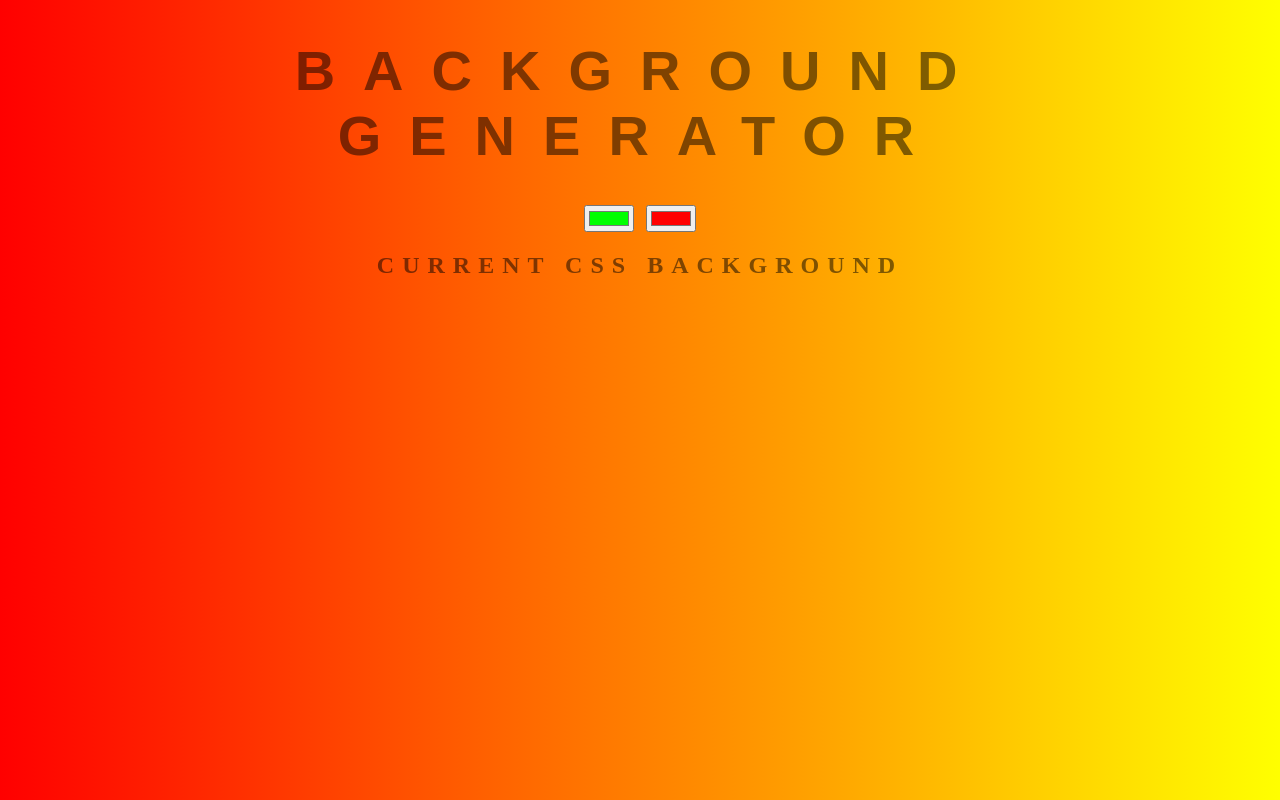
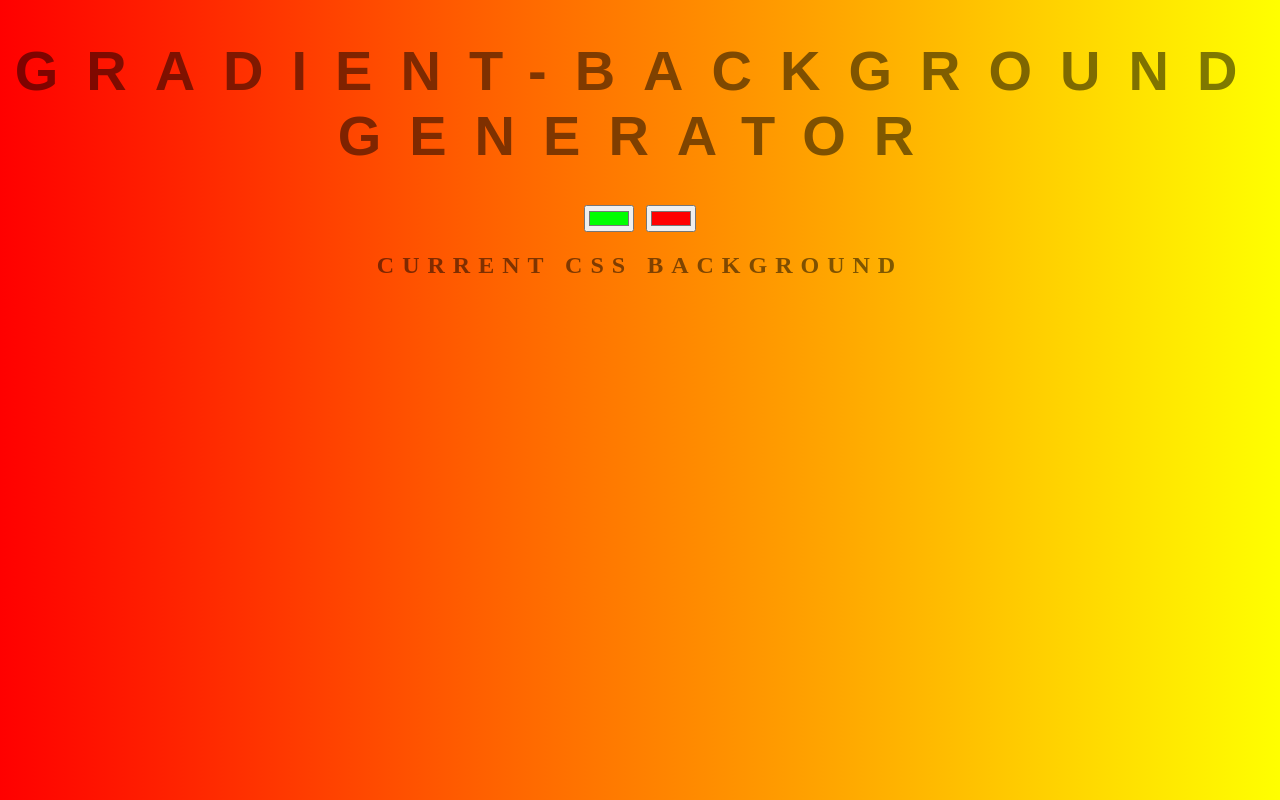
Before and after one commit to prashantkumarkaushik/gradient-background, a plain HTML site: page index.html in a window 1280 px wide. Drawn offline with Linux system fonts and the light colour scheme.

Commit message:
modifing the HTML file

```diff
--- a/index.html
+++ b/index.html
@@ -7,7 +7,7 @@
     </head>
   <body id="gradient" oninput="css.textContent = body.style.background" + ";";
 ">
-    <h1>Background generator</h1>
+    <h1>Gradient-Background generator</h1>
     <input class="color1" type="color" name="color1" value="#00ff00">
     <input class="color2" type="color" name="color2" value="#ff0000">
     <h2>current CSS Background</h2>
```
